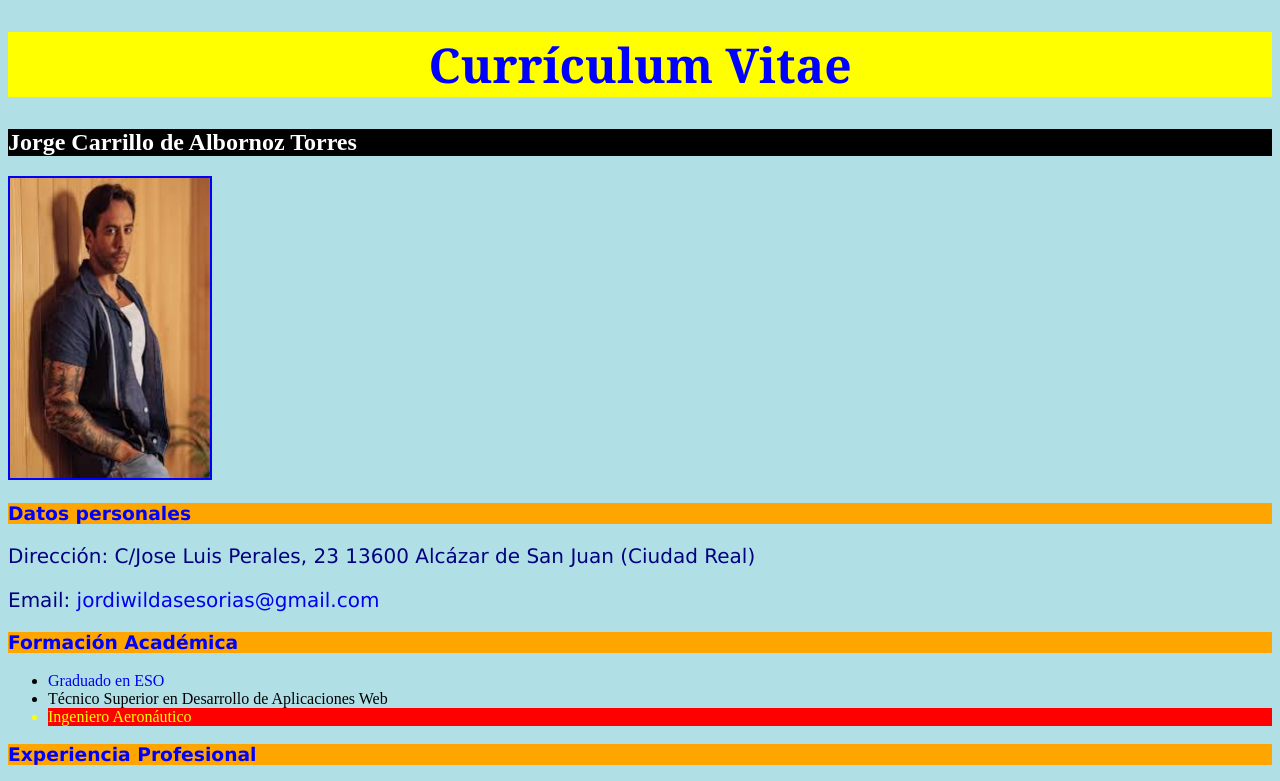
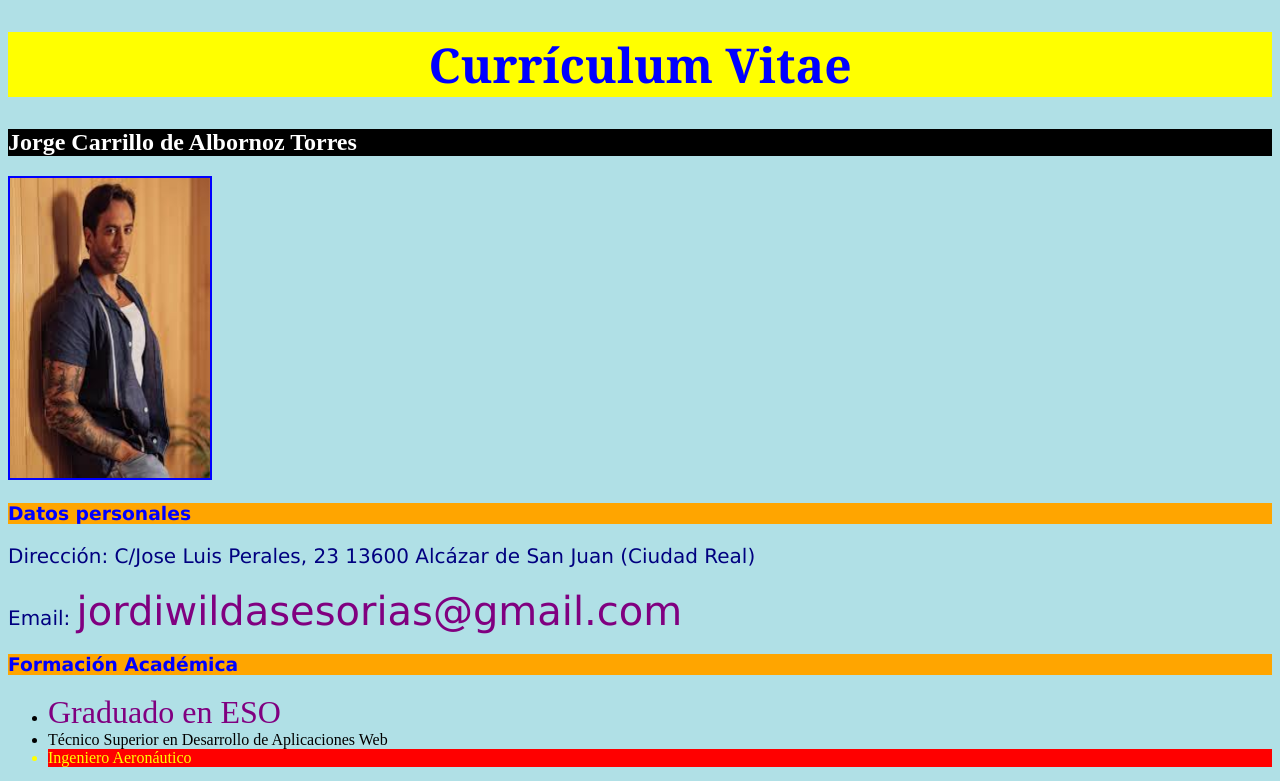
Before and after one commit to miguelfernandezmartin/CURRICULUM2, a plain HTML site: page curriculum1.html in a window 1280 px wide. Shown: the top 781 px of the page. Drawn offline with Linux system fonts and the light colour scheme.

Commit message:
añadidoEstiloEnlaces

```diff
--- a/estilo1.css
+++ b/estilo1.css
@@ -48,3 +48,23 @@ a {
     height: 300px;
     border: 2px solid blue;
 }
+a {
+    text-decoration: none;
+}
+a:link {
+    color: purple;
+    font-size: 2em;
+}
+a:visited {
+    color: grey;
+}
+a:hover {
+    color: red;
+    font-size: 20pt;
+    font-family: Arial, Helvetica, sans-serif;
+    background-color: yellow;
+}
+a:active {
+    color: green;
+    font-weight: bold;
+}
--- a/estilo2.css
+++ b/estilo2.css
@@ -40,3 +40,27 @@ table,th,td {
 #retrato {
     width: 30%;
 }
+a {
+    text-decoration: none;
+}
+a:link {
+    text-decoration: none;
+    font-size: 1.5em;
+    color: green;
+}
+a:visited {
+    color: green;
+    font-style: italic;
+}
+a:hover {
+    color: orange;
+    background-color: green;
+    font-size: 18pt;
+    font-family: Arial, Helvetica, sans-serif bold;
+    font-weight: bold;
+}
+a:active {
+    color: red;
+    font-weight: bold;
+    font-size: 14pt;
+}
```
